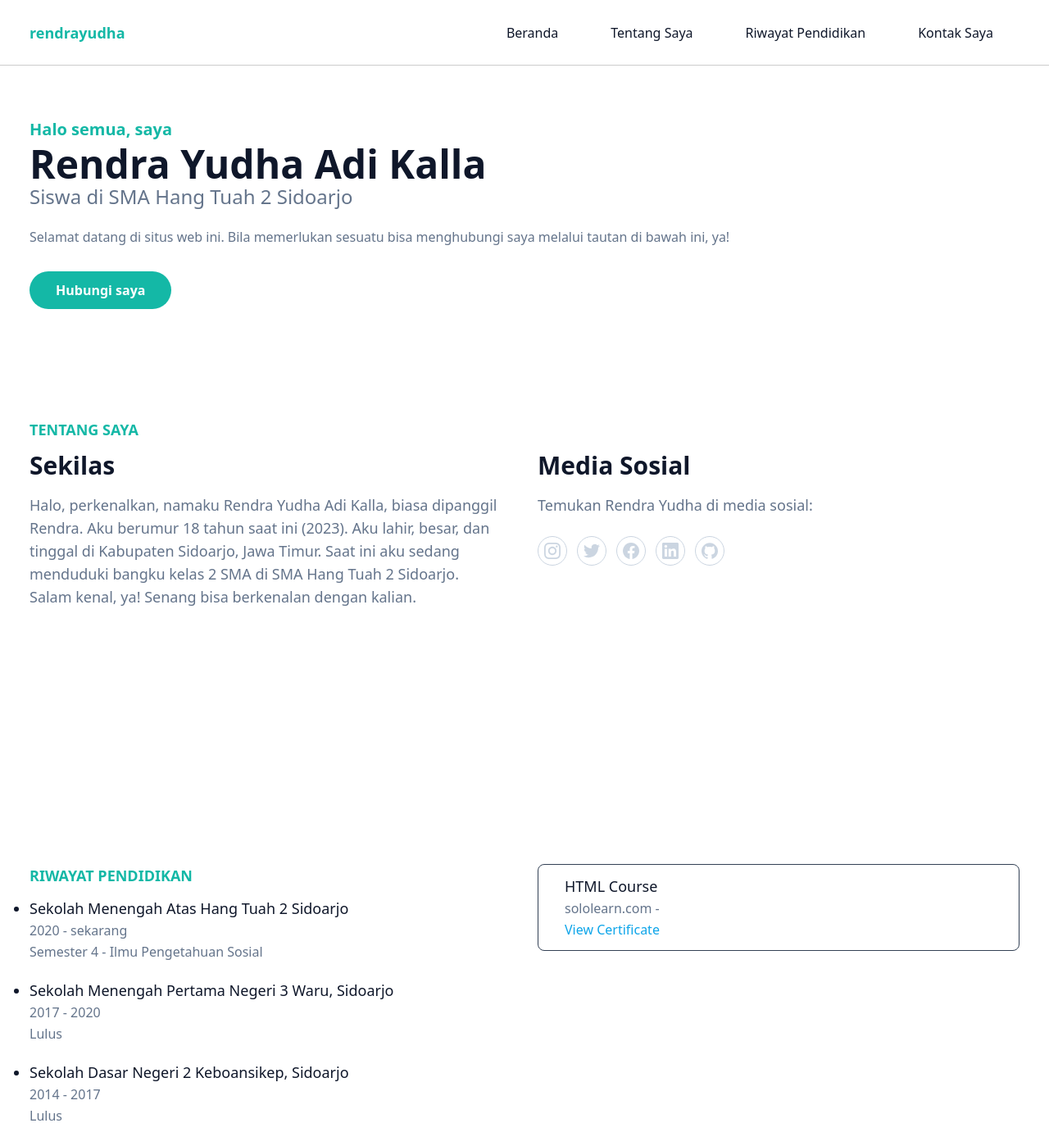
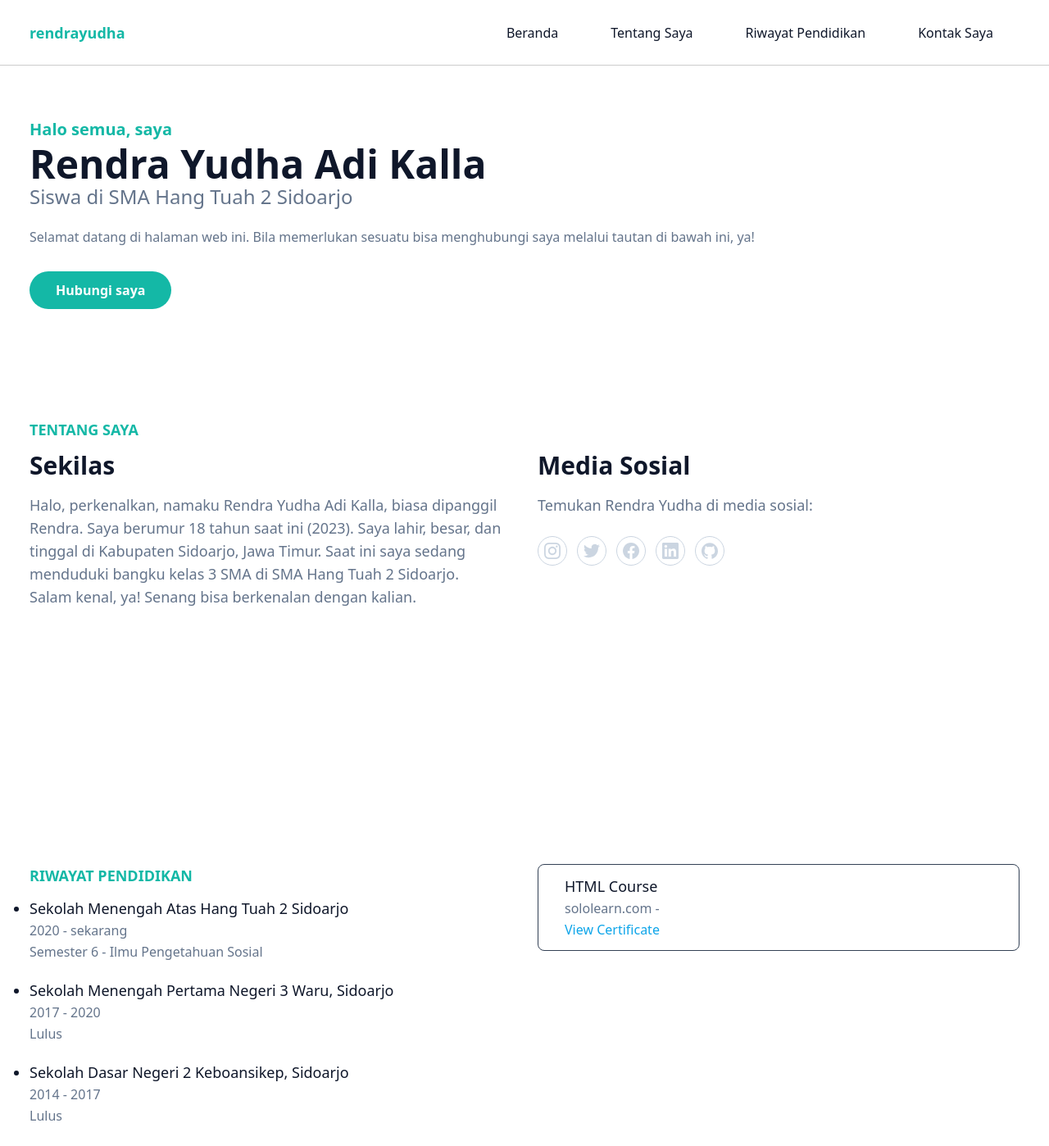
Before and after one commit to RendraYudha/sosmed, a plain HTML site: page index.html in a window 1280 px wide. Shown: the top 1398 px of the page at 82% size. Drawn offline with nearby package versions, Linux system fonts and the light colour scheme.

Commit message:
Update index.html

```diff
--- a/index.html
+++ b/index.html
@@ -88,7 +88,7 @@
 				<div class="w-full self-center px-4 justify-center">
 					<h1 class="text-base font-bold text-primary md:text-xl">Halo semua, saya <span class="grid justify-item-center block font-bold text-dark text-4xl mt-1 lg:text-5xl">Rendra Yudha Adi Kalla</span></h1>
 					<h3 class="font-medium text-secondary text-lg mb-5 lg:text-2xl">Siswa di SMA Hang Tuah 2 Sidoarjo</h3>
-					<p class="font-medium text-secondary mb-10 leading-relaxed">Selamat datang di situs web ini. Bila memerlukan sesuatu bisa menghubungi saya melalui tautan di bawah ini, ya!</p>
+					<p class="font-medium text-secondary mb-10 leading-relaxed">Selamat datang di halaman web ini. Bila memerlukan sesuatu bisa menghubungi saya melalui tautan di bawah ini, ya!</p>
 
 					<a href="mailto:rendrayudhaadikalla@gmail.com" class="text-base font-semibold text-white bg-primary py-3 px-8 rounded-full hover:shadow-lg hover:opacity-80 transition duration-300 ease-in-out">Hubungi saya</a>
 				</div>
@@ -114,7 +114,7 @@
 				<div class="w-full px-4 mb-10 lg:w-1/2">
 					<h4 class="font-bold uppercase text-primary text-lg mb-3">Tentang Saya</h4>
 					<h2 class="font-semibold text-dark text-2xl mb-4 lg:text-3xl">Sekilas</h2>
-					<p class="font-medium text-base text-secondary max-w-xl lg:text-lg">Halo, perkenalkan, namaku Rendra Yudha Adi Kalla, biasa dipanggil Rendra. Aku berumur 18 tahun saat ini (2023). Aku lahir, besar, dan tinggal di Kabupaten Sidoarjo, Jawa Timur. Saat ini aku sedang menduduki bangku kelas 2 SMA di SMA Hang Tuah 2 Sidoarjo. Salam kenal, ya! Senang bisa berkenalan dengan kalian.</p>
+					<p class="font-medium text-base text-secondary max-w-xl lg:text-lg">Halo, perkenalkan, namaku Rendra Yudha Adi Kalla, biasa dipanggil Rendra. Saya berumur 18 tahun saat ini (2023). Saya lahir, besar, dan tinggal di Kabupaten Sidoarjo, Jawa Timur. Saat ini saya sedang menduduki bangku kelas 3 SMA di SMA Hang Tuah 2 Sidoarjo. Salam kenal, ya! Senang bisa berkenalan dengan kalian.</p>
 				</div>
 				<div class="w-full px-4 lg:w-1/2">
 					<h3 class="font-semibold text-dark text-2xl mb-4 lg:text-3xl lg:pt-10">Media Sosial</h3>
@@ -176,7 +176,7 @@
 					<ul class="list-disc text-slate-300">
 						<li class="font-medium text-base text-dark max-w-xl lg:text-lg">Sekolah Menengah Atas Hang Tuah 2 Sidoarjo</li>
 						<p class="font-small text-secondary leading-relaxed">2020 - sekarang</p>
-						<p class="font-small text-secondary mb-5 leading-relaxed">Semester 4 - Ilmu Pengetahuan Sosial</p>
+						<p class="font-small text-secondary mb-5 leading-relaxed">Semester 6 - Ilmu Pengetahuan Sosial</p>
 					</ul>
 					<ul class="list-disc text-slate-300">
 						<li class="font-medium text-base text-dark max-w-xl lg:text-lg">Sekolah Menengah Pertama Negeri 3 Waru, Sidoarjo</li>
```
